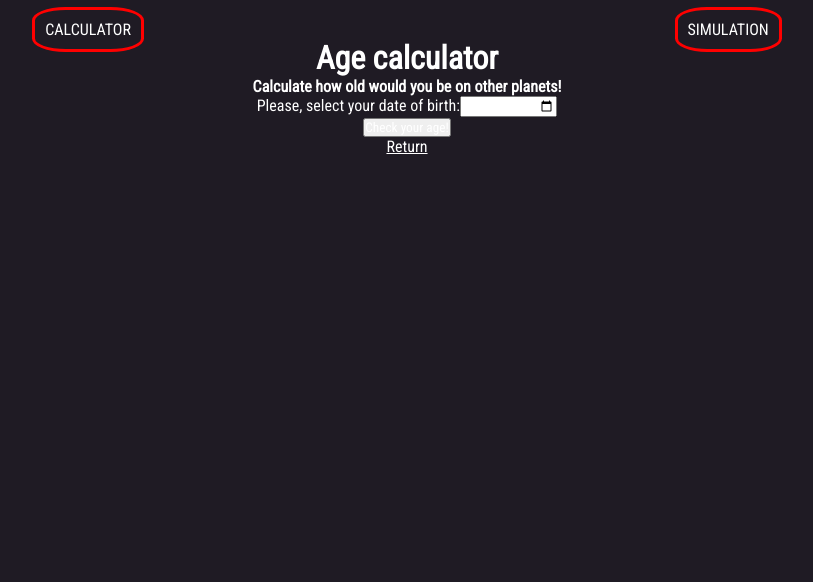
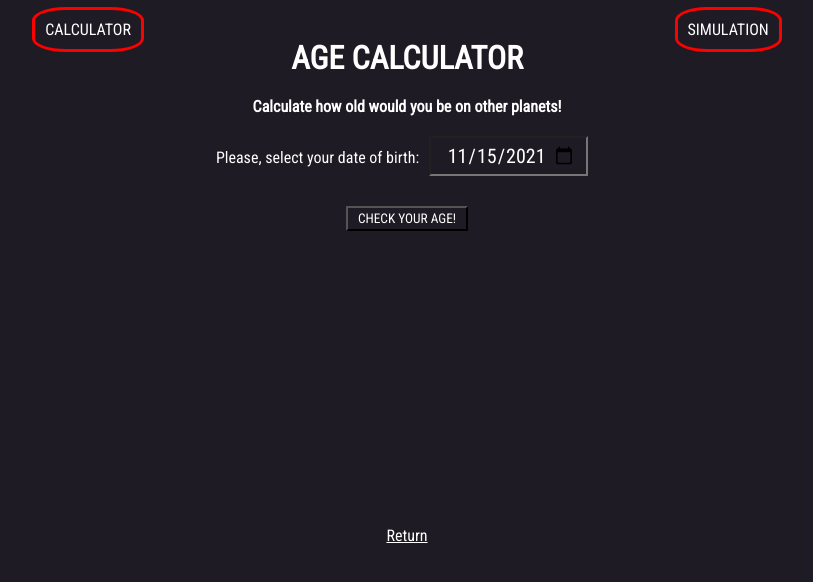
Before and after one commit to Student235555/solar-system-facts, a React (Create React App) app: page /calculator in a window 1280 px wide. Shown: the top 582 px of the page, without its empty margins (233-1046 px from the left). Built offline with nearby package versions, Linux system fonts and the light colour scheme.

Commit message:
Add basic css

```diff
--- a/src/styles/AgeCalculator.css
+++ b/src/styles/AgeCalculator.css
@@ -0,0 +1,25 @@
+.calcH1{
+    text-transform: uppercase;
+    padding-bottom: 20px;
+}
+.calcH4{
+    padding-bottom: 10px;
+}
+
+.calcMainDiv{
+    height: 50vh;
+}
+
+.ageBtn{
+    padding: 3px 10px;
+    text-transform: uppercase;
+    margin: 20px;
+    background-color: #1F1B24;
+}
+
+.ageInput{
+    margin: 10px;
+    padding: 5px 10px;
+    font-size: 20px;
+    background-color: #1F1B24;
+}
```
